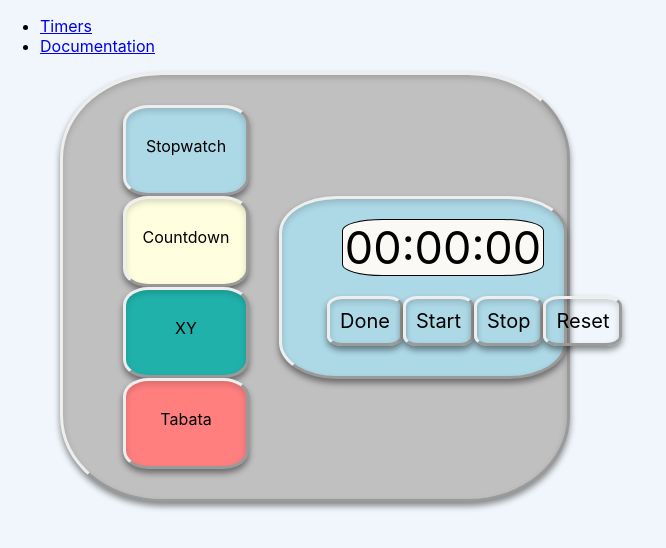
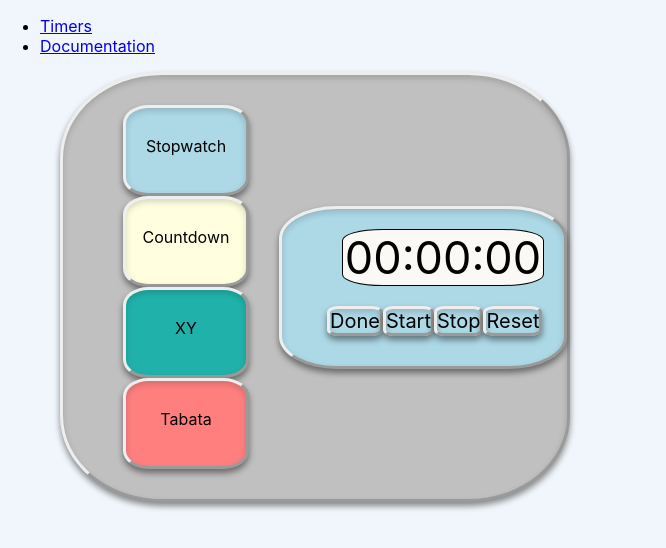
Before and after one commit to prof-tejera/assignment-2-scarvelh, a React (Create React App) app: page / in a window 1280 px wide. Shown: the top 548 px of the page, without its empty margins (0-666 px from the left). Built offline with nearby package versions, Linux system fonts and the light colour scheme.

Commit message:
Updated the buttons

```diff
--- a/src/components/generic/Button.js
+++ b/src/components/generic/Button.js
@@ -3,9 +3,12 @@ import styled from "styled-components";
 import PropTypes from "prop-types";
 
 const Container = styled.div`
-  padding: 10px;
+  // removed on 11/16/2021
+  //padding: 10px;
+
   //border: 2px solid blue;
-  width: 60px;
+ // width: 60px;
+  width: auto;
   right: 0;
   bottom: 0;
   align-items: center;
--- a/src/components/timers/Stopwatch.js
+++ b/src/components/timers/Stopwatch.js
@@ -10,7 +10,7 @@ import {Container} from "../../utils/helpers";
 const ButtonPosition = {
     /* The size of the buttons passed */
     fontSize: "20px",
-    borderRadius: "20%"
+   // borderRadius: "20%"
 
 };
 
--- a/src/mycontext/MyThemeContexts.js
+++ b/src/mycontext/MyThemeContexts.js
@@ -2,13 +2,13 @@ import React, {useState} from "react";
 import {myColors} from "../utils/helpers";
 
 const themes = {
-    customStylingStopWatch: {backgroundColor: "#add8e6", alignItems: "center", cursor: "pointer"},
+    customStylingStopWatch: {backgroundColor: "#add8e6", alignItems: "center", cursor: "pointer" },
 
     customStylingCountDown: {backgroundColor: "#ffffe0", alignItems: "center", cursor: "pointer"},
     customStylingXY: {backgroundColor: "#20b2aa", alignItems: "center", cursor: "pointer"},
     customStylingTabata: {backgroundColor: "#FF7F7F", alignItems: "center", justifyItems: "center", cursor: "pointer"},
     roundedButtons: {fontSize: "20px", borderRadius: "20%"},
-    counterDisplay: {backgroundColor:myColors["eggshell-white"]},
+    counterDisplay: {backgroundColor: myColors["eggshell-white"]},
 
 }
 const initialState = {
--- a/src/utils/helpers.js
+++ b/src/utils/helpers.js
@@ -23,10 +23,12 @@ export function getIntervalTimer(myFunction) {
 // build component Container for 'StopWatch' 'CountDown' and 'XY' types of stop watches
 export const Container = styled.div`
   width: auto;
+  //width:400px;
   height: auto;
   border-radius: 20%;
   align-items: center;
   padding-bottom: 30px;
+  // removed on 11/16/2021
   padding-left: 40px;
   /*---------- automation  ------------ */
   animation: shake 1s;
```
